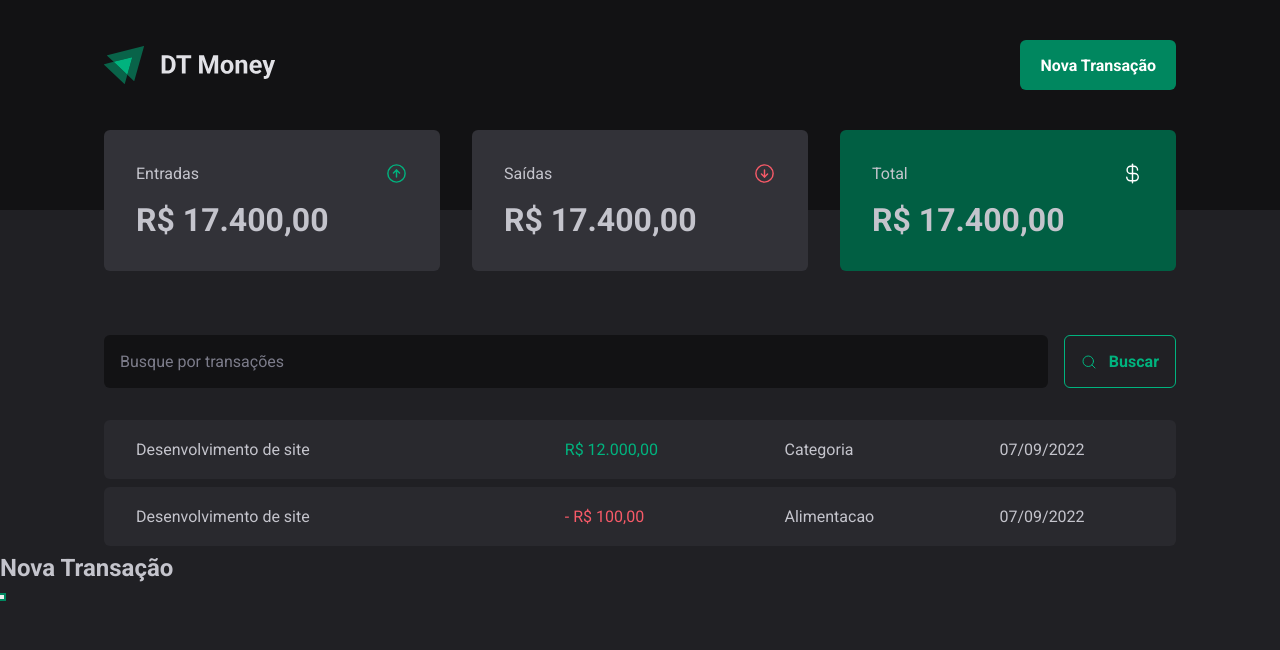
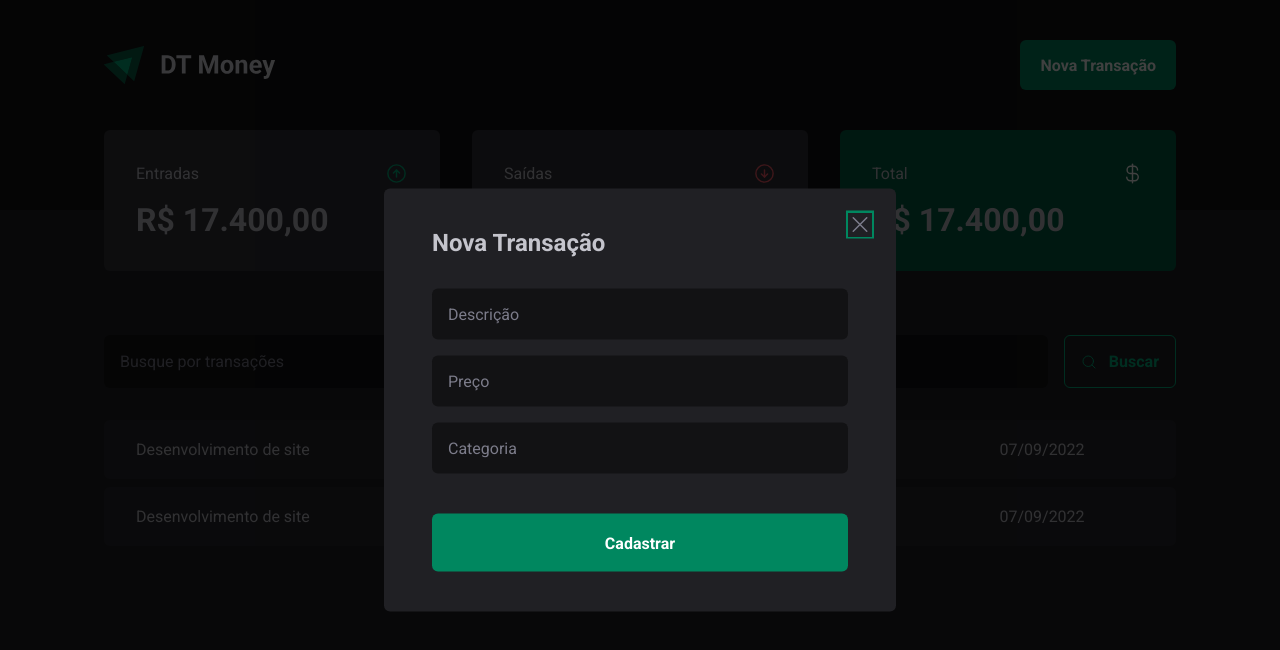
Before and after one commit to falaigor/dt-money, a React (Vite) app: page / in a window 1280 px wide. Both pictures are taken after a click on the button "Nova Transação". Shown: the top 650 px of the page. Built offline with nearby package versions, Linux system fonts and the light colour scheme.

Commit message:
Estrutura visual - Movdal de nova transacao

```diff
--- a/src/components/Header/index.tsx
+++ b/src/components/Header/index.tsx
@@ -2,6 +2,7 @@
 import { HeaderContainer, HeaderContent, NewTransactionButton } from "./styles";
 
 import logoImg from "../../assets/logo.svg";
+import { NewTransactionModal } from "../NewTransactionModal";
 
 export function Header() {
   return (
@@ -14,13 +15,7 @@
             <NewTransactionButton>Nova Transação</NewTransactionButton>
           </Dialog.Trigger>
 
-          <Dialog.Portal>
-            <Dialog.Overlay />
-            <Dialog.Content>
-              <Dialog.Title>Nova Transação</Dialog.Title>
-              <Dialog.Close />
-            </Dialog.Content>
-          </Dialog.Portal>
+          <NewTransactionModal />
         </Dialog.Root>
       </HeaderContent>
     </HeaderContainer>
--- /dev/null
+++ b/src/components/NewTransactionModal/index.tsx
@@ -0,0 +1,25 @@
+import * as Dialog from "@radix-ui/react-dialog";
+import { X } from "phosphor-react";
+import { Overlay, Content, CloseButton } from "./styles";
+
+export function NewTransactionModal() {
+  return (
+    <Dialog.Portal>
+      <Overlay />
+      <Content>
+        <Dialog.Title>Nova Transação</Dialog.Title>
+        <CloseButton>
+          <X size={24} />
+        </CloseButton>
+
+        <form action="">
+          <input type="text" placeholder="Descrição" required />
+          <input type="number" placeholder="Preço" required />
+          <input type="number" placeholder="Categoria" required />
+
+          <button type="submit">Cadastrar</button>
+        </form>
+      </Content>
+    </Dialog.Portal>
+  );
+}
--- /dev/null
+++ b/src/components/NewTransactionModal/styles.tsx
@@ -0,0 +1,72 @@
+import styled from "styled-components";
+import * as Dialog from "@radix-ui/react-dialog";
+
+export const Overlay = styled(Dialog.Overlay)`
+  position: fixed;
+  width: 100vw;
+  height: 100vh;
+  inset: 0;
+  background: rgba(0, 0, 0, 0.75);
+`;
+
+export const CloseButton = styled(Dialog.Close)`
+  position: absolute;
+  background: transparent;
+  border: 0;
+
+  top: 1.5rem;
+  right: 1.5rem;
+  line-height: 0;
+  cursor: pointer;
+
+  color: ${(props) => props.theme["gray-500"]};
+`;
+
+export const Content = styled(Dialog.Content)`
+  min-width: 32rem;
+  border-radius: 6px;
+  padding: 2.5rem 3rem;
+  background: ${(props) => props.theme["gray-800"]};
+
+  position: fixed;
+  top: 50%;
+  left: 50%;
+  transform: translate(-50%, -50%);
+
+  form {
+    margin-top: 2rem;
+
+    display: flex;
+    flex-direction: column;
+    gap: 1rem;
+
+    input {
+      border-radius: 6px;
+      border: 0;
+      background: ${(props) => props.theme["gray-900"]};
+      color: ${(props) => props.theme["gray-300"]};
+      padding: 1rem;
+
+      &::placeholder {
+        color: ${(props) => props.theme["gray-500"]};
+      }
+    }
+
+    button[type="submit"] {
+      height: 58px;
+      border: 0;
+      background: ${(props) => props.theme["green-500"]};
+      color: ${(props) => props.theme.white};
+      font-weight: bold;
+      padding: 0 1.25rem;
+      border-radius: 6px;
+      margin-top: 1.5rem;
+      cursor: pointer;
+
+      &:hover {
+        background: ${(props) => props.theme["green-700"]};
+        transition: background-color 0.2s;
+      }
+    }
+  }
+`;
```
